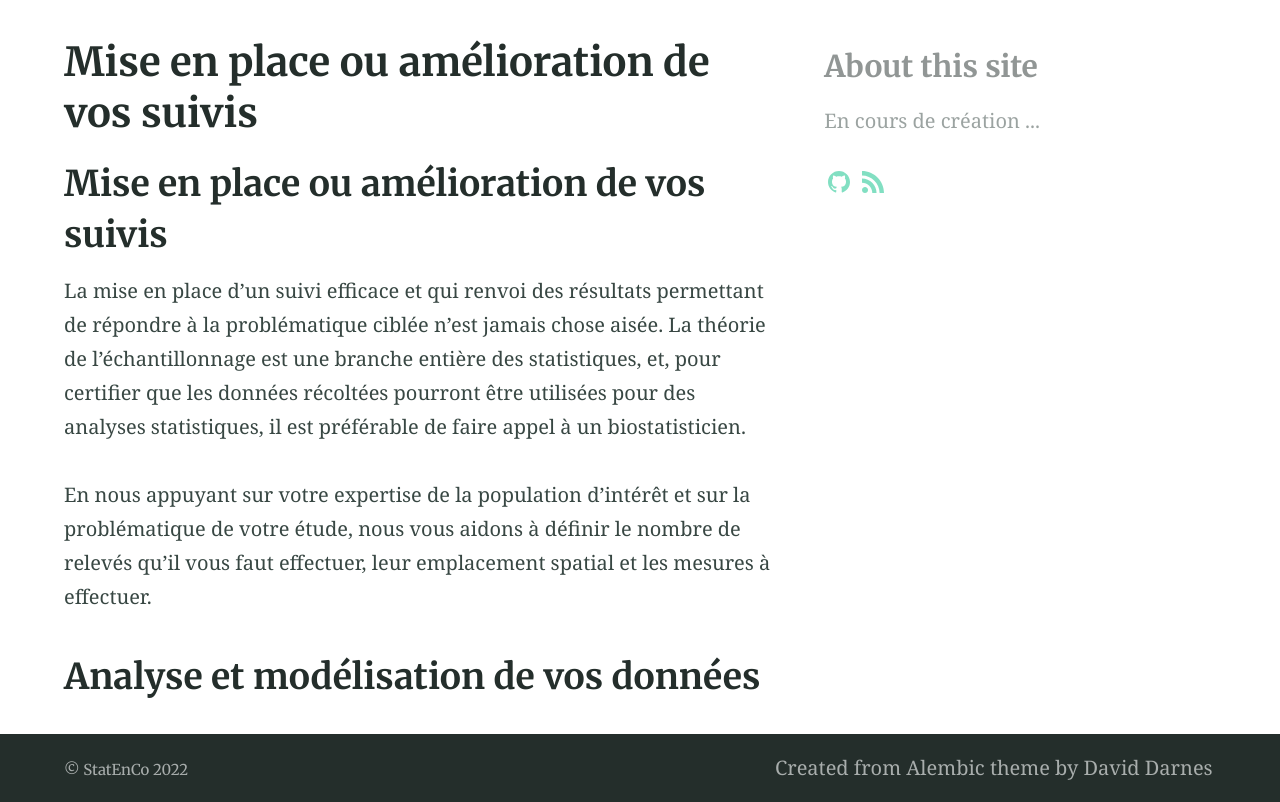
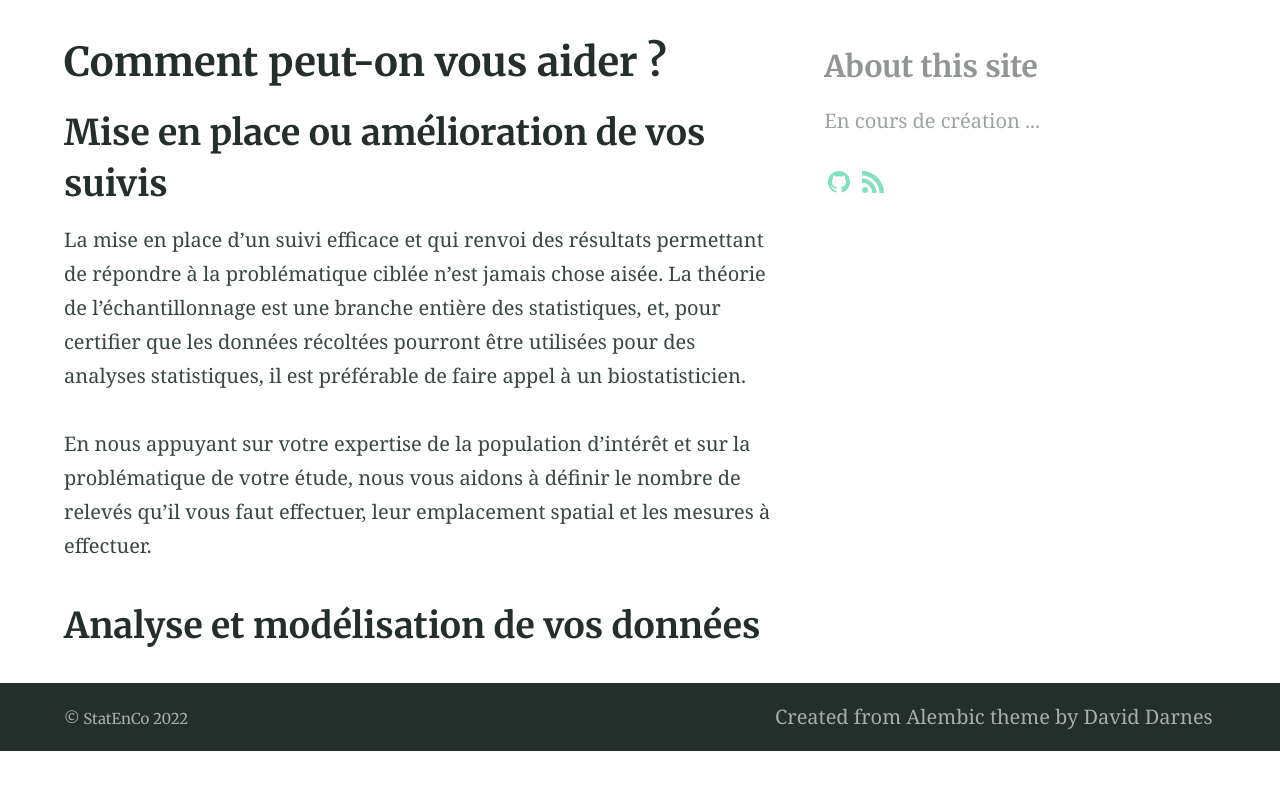
Before and after one commit to Claire-K/Claire-K.github.io, a Jekyll site: the page built from categories.md, in a window 1280 px wide. Shown: the part 424-1226 px from the top of the page. Built offline with Jekyll 4.4.1, drawn with Linux system fonts in a browser that asks for light colours; our own code applies the rules of GitHub Pages for plain Markdown files; after the commit the page ends 1175 px from its top, so only the background shows below that.

Commit message:
Update categories.md

```diff
--- a/categories.md
+++ b/categories.md
@@ -1,5 +1,5 @@
 ---
-title:
+title: Comment peut-on vous aider ?
 feature_text: |
   Expertise
 feature_image: "/assets/image1.jpg"
```
